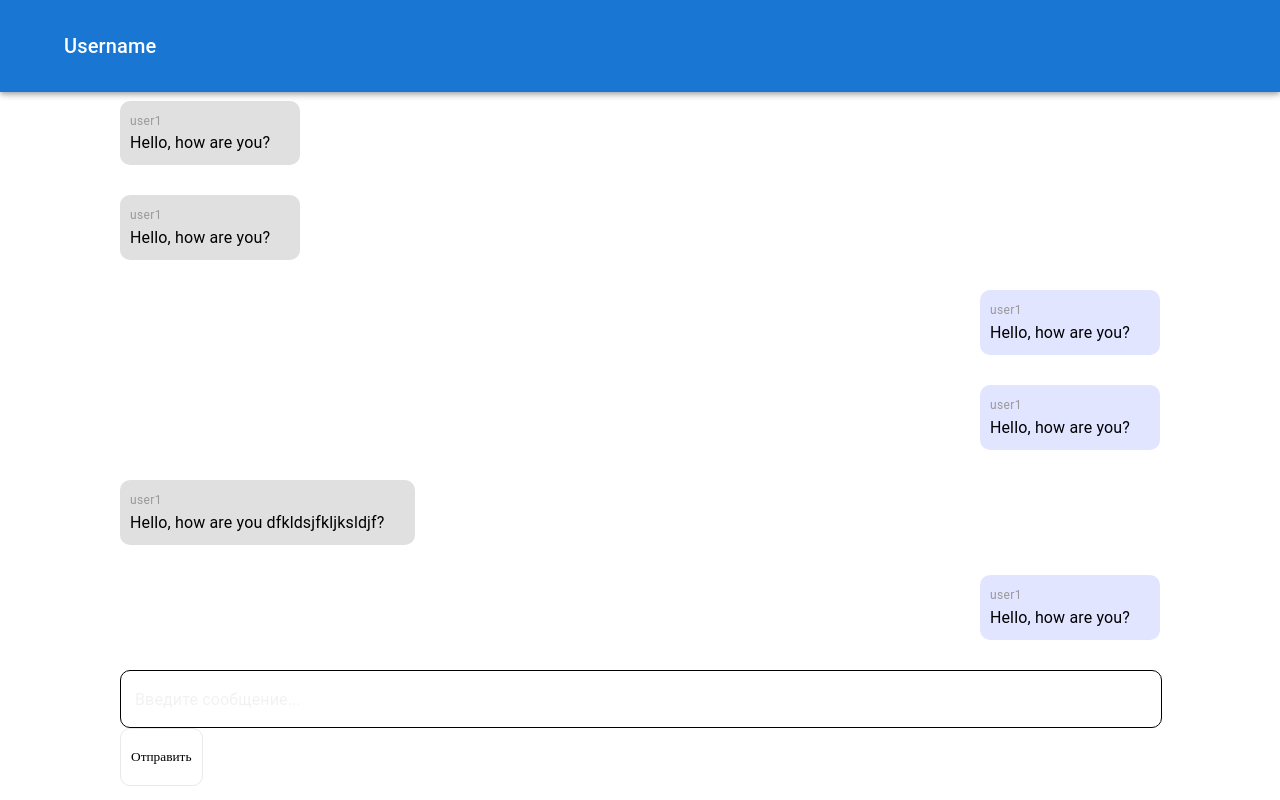
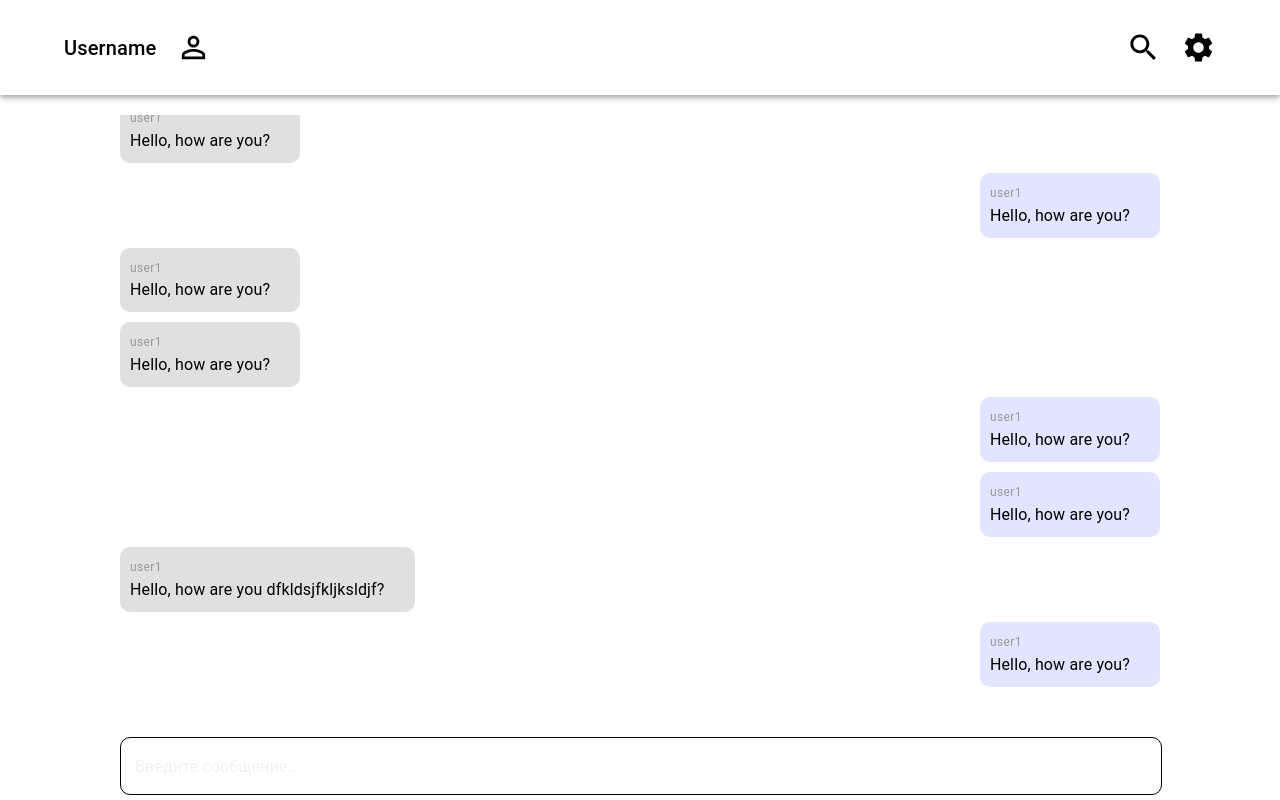
Before and after one commit to AshurovG/Messenger, a React (Vite) app in the folder messenger-front/: page /#/ in a window 1280 px wide. Built offline with nearby package versions, Linux system fonts and the light colour scheme.

Commit message:
add chat structure

```diff
--- a/messenger-front/package.json
+++ b/messenger-front/package.json
@@ -12,6 +12,7 @@
   "dependencies": {
     "@emotion/react": "^11.11.4",
     "@emotion/styled": "^11.11.0",
+    "@mui/icons-material": "^5.15.12",
     "@mui/material": "^5.15.12",
     "classnames": "^2.5.1",
     "react": "^18.2.0",
--- a/messenger-front/src/App/App.tsx
+++ b/messenger-front/src/App/App.tsx
@@ -1,10 +1,12 @@
 import styles from "./App.module.scss";
 import MessengerPage from "pages/MessengerPage";
 import { HashRouter, Routes, Route, Navigate } from "react-router-dom";
+// import Header from "components/Header";
 
 function App() {
   return (
     <div className={styles.app}>
+      {/* <Header mode="header__default" /> */}
       <HashRouter>
         <Routes>
           <Route path="/" element={<MessengerPage />} />
--- a/messenger-front/src/components/Header/Header.module.scss
+++ b/messenger-front/src/components/Header/Header.module.scss
@@ -1,9 +1,39 @@
 @import "../../styles/variables.scss";
 
 .header {
+  position: static !important;
+  &__default {
+    background: $header-default !important;
+    color: $input-default-value !important;
+  }
+
+  &__green {
+    background: $header-green !important;
+    color: $input-secondary-value !important;
+  }
+
+  &__blue {
+    background: $header-blue !important;
+    color: $input-default-value !important;
+  }
+
+  &__dark {
+    background: $header-dark !important;
+    color: $input-secondary-value !important;
+  }
+
   &__wrapper {
     width: 85vw;
     margin: 0 auto;
     padding: 30px 0;
+    display: flex !important;
+    align-items: center;
+    justify-content: space-between;
+  }
+
+  &__item {
+    display: flex;
+    align-items: center;
+    gap: 20px;
   }
 }
--- a/messenger-front/src/components/Header/Header.tsx
+++ b/messenger-front/src/components/Header/Header.tsx
@@ -2,20 +2,25 @@ import React from "react";
 import cn from "classnames";
 import styles from "./Header.module.scss";
 import { AppBar, Container, Box, Typography } from "@mui/material";
+import { Search, Settings, PersonOutline } from "@mui/icons-material";
 
 type HeaderProps = {
   mode: "header__default" | "header__green" | "header__blue" | "header__dark";
 };
 
-const Header = () => {
+const Header: React.FC<HeaderProps> = ({ mode }) => {
   return (
-    <AppBar className={styles.header}>
+    <AppBar className={cn(styles.header, styles[mode])}>
       <Container className={styles.header__wrapper}>
         <Box className={styles.header__item}>
           <Typography variant="h6">Username</Typography>
+          <PersonOutline fontSize="large" />
         </Box>
 
-        <Box className={styles.header__item}></Box>
+        <Box className={styles.header__item}>
+          <Search fontSize="large" />
+          <Settings fontSize="large" />
+        </Box>
       </Container>
     </AppBar>
   );
--- a/messenger-front/src/index.scss
+++ b/messenger-front/src/index.scss
@@ -1,5 +1,7 @@
+html,
 body {
   margin: 0;
+  height: 100%;
   box-sizing: border-box;
   font-family: "Cormorant", "Nunito", sans-serif;
 }
--- a/messenger-front/src/pages/MessengerPage/MessengerPage.module.scss
+++ b/messenger-front/src/pages/MessengerPage/MessengerPage.module.scss
@@ -1,11 +1,25 @@
 .page {
+  display: flex;
+  flex-direction: column;
+  gap: 20px;
+  height: 100vh;
+  overflow: hidden;
+
+  &__wrapper {
+    display: flex !important;
+    flex-direction: column !important;
+    gap: 20px !important;
+    overflow: auto;
+    padding-bottom: 5px;
+  }
+
   &__messages {
-    height: 80%;
     display: flex;
+    flex-grow: 1;
+    overflow: auto !important;
     flex-direction: column-reverse;
     justify-content: flex-start;
-    gap: 30px;
-    overflow-y: auto;
+    gap: 10px;
     margin-bottom: 30px;
   }
 }
--- a/messenger-front/src/pages/MessengerPage/MessengerPage.tsx
+++ b/messenger-front/src/pages/MessengerPage/MessengerPage.tsx
@@ -9,7 +9,7 @@ import Header from "components/Header";
 const MessengerPage = () => {
   return (
     <div className={styles.page}>
-      <Header />
+      <Header mode="header__default" />
       <Container
         sx={{ width: "85vw", height: "100vh" }}
         className={styles.page__wrapper}
@@ -83,13 +83,6 @@ const MessengerPage = () => {
         </Box>
 
         <Input placeholder="Введите сообщение..." mode="input__default" />
-        <Button
-          onClick={() => {
-            console.log(111);
-          }}
-        >
-          Отправить
-        </Button>
       </Container>
     </div>
   );
```
Also changed, not shown: 1 other file (tests, documents, lock files or other folders).
